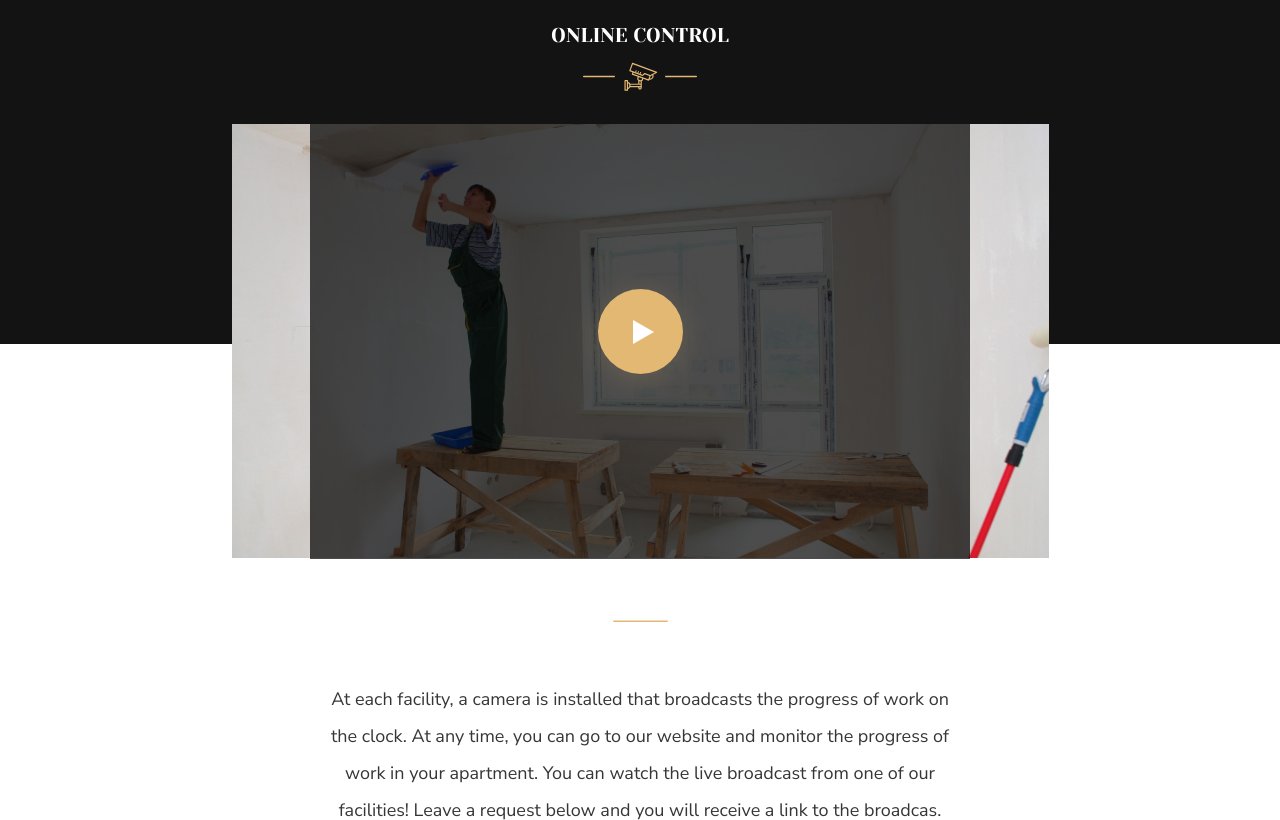
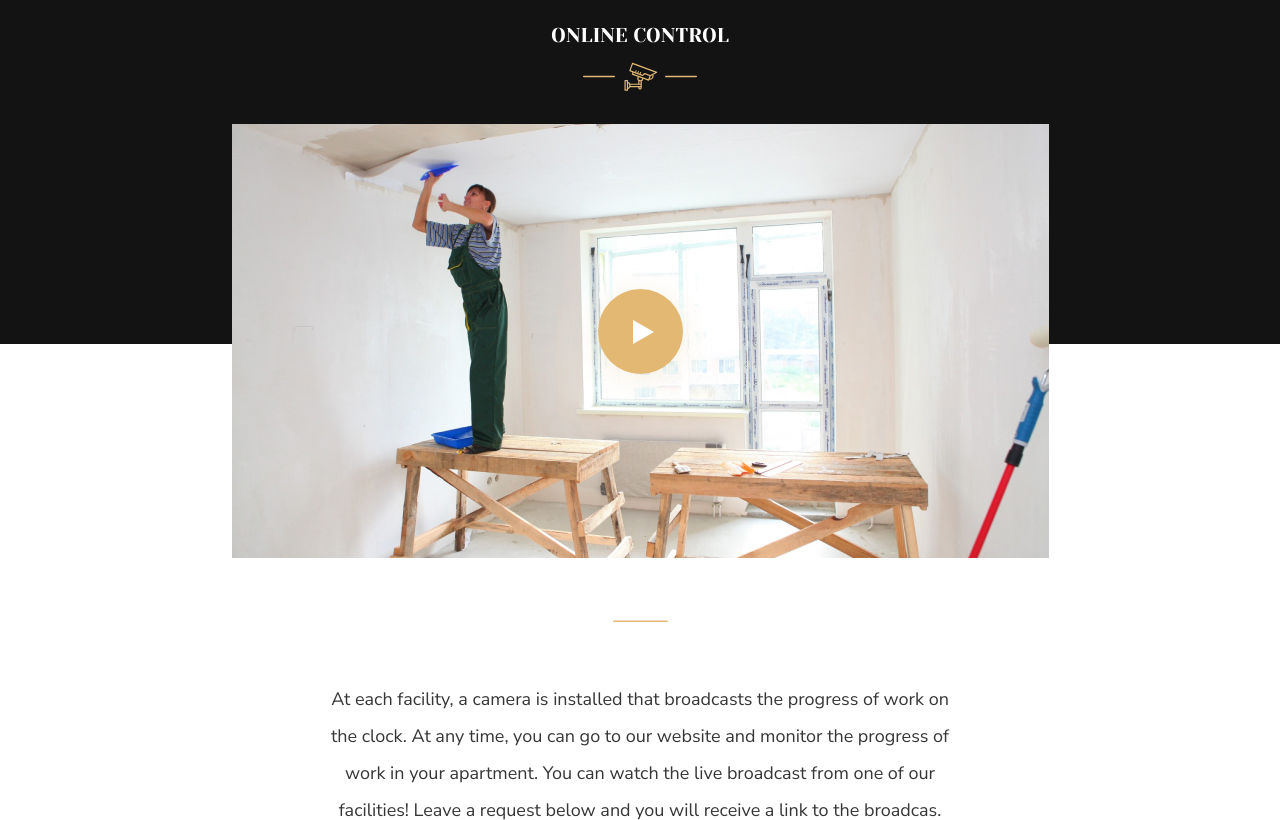
Before and after one commit to IVAN7922/Design-maket-desktop, a plain HTML site: page index.html in a window 1280 px wide. Shown: the part 1520-2340 px from the top of the page. Drawn offline with Linux system fonts and the light colour scheme.

Commit message:
Update style.css

```diff
--- a/css/style.css
+++ b/css/style.css
@@ -293,22 +293,6 @@ nav ul li a:hover {
     padding-bottom: 130px;
     position: relative;
     z-index: 2;
-}
-
-.control-overlay {
-    content: '';
-    position: absolute;
-    top: -220px;
-    right: 310px;
-    left: 310px;
-    bottom: 488px;
-    background-color: rgba(0, 0, 0, .7);
-}
-
-.control-container {
-    margin: 0 auto;
-    position: relative;
-    z-index: 1;
 }
 
 .control-container {
```
